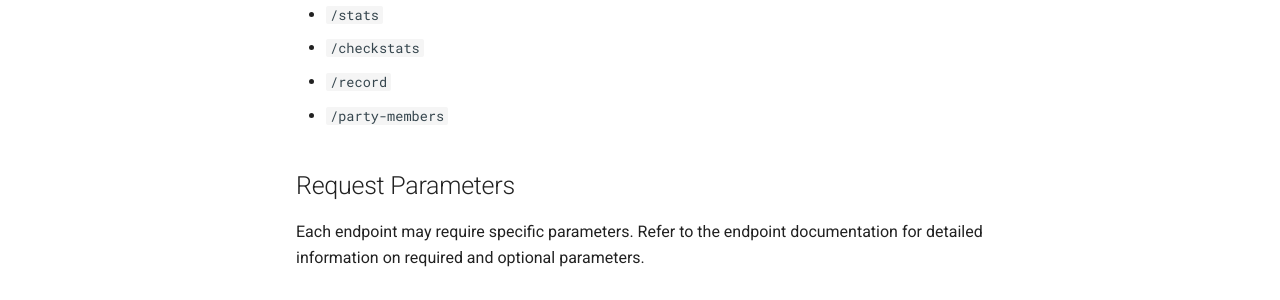
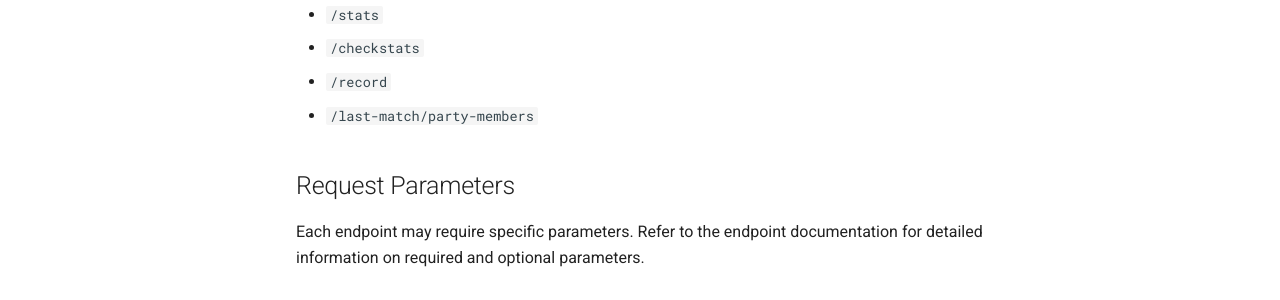
Before and after one commit to Axels-Lab/valo-api-docs, an MkDocs documentation site: the page built from docs/api-reference/overview.md, in a window 1280 px wide and 1343 px high. Shown: the part 683-983 px from the top of the window. Built offline with MkDocs 1.6.1 and Material for MkDocs 9.7.7, drawn with Linux system fonts in a browser that asks for light colours.

Commit message:
correct part-members endpoint in overview

```diff
--- a/docs/api-reference/overview.md
+++ b/docs/api-reference/overview.md
@@ -20,7 +20,7 @@ The Valo-API provides the following endpoints:
 - `/stats`
 - `/checkstats`
 - `/record`
-- `/party-members`
+- `/last-match/party-members`
 
 ## Request Parameters
 
```
